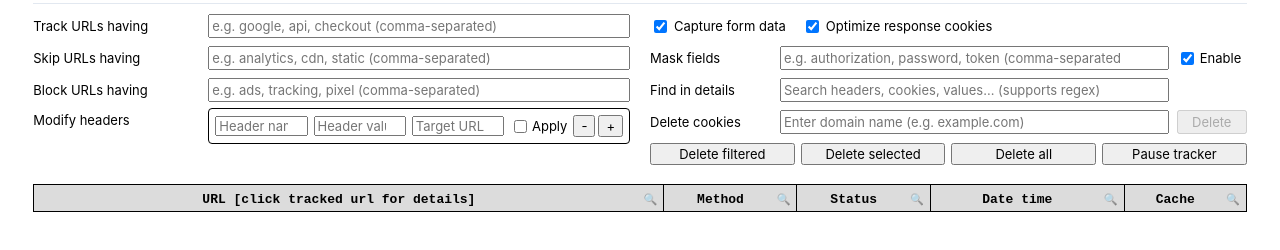
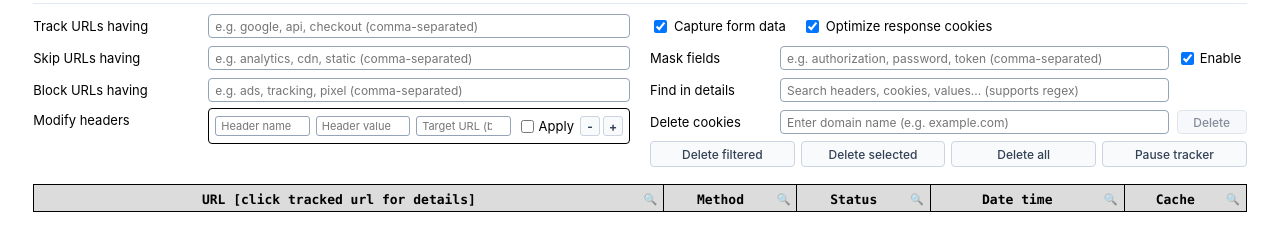
Before and after one commit to venukbh/http-tracker, a browser extension: page src/html/http-tracker.html in a window 1280 px wide. Shown: the part 54-304 px from the top of the page. Drawn offline with Linux system fonts and the light colour scheme.

Commit message:
style: normalize cross-browser typography, table row heights, inputs, and button controls

```diff
--- a/src/css/styles.css
+++ b/src/css/styles.css
@@ -70,7 +70,20 @@ label {
 .tracker_input_wrapper input {
   width: 100%;
   height: 24px;
-  padding-right: 26px;
+  padding: 2px 26px 2px 6px;
+  border: 1px solid #94a3b8;
+  border-radius: 4px;
+  background-color: #ffffff;
+  color: #0f172a;
+  outline: none;
+  font-size: 12px;
+  font-family: inherit;
+  box-sizing: border-box;
+}
+
+.tracker_input_wrapper input:focus {
+  border-color: #3b82f6;
+  box-shadow: 0 0 0 1px #3b82f6;
 }
 
 .tracker_input_wrapper input#track_urls_pattern,
@@ -176,7 +189,21 @@ label {
   width: 100%;
   min-width: 0;
   height: 20px;
-  padding-right: 18px;
+  padding: 1px 18px 1px 5px;
+  border: 1px solid #94a3b8;
+  border-radius: 3px;
+  font-size: 11px;
+  font-family: inherit;
+  background-color: #ffffff;
+  color: #0f172a;
+  outline: none;
+  box-sizing: border-box;
+}
+
+.add_header_name input:focus,
+.add_header_value input:focus,
+.add_header_url input:focus {
+  border-color: #3b82f6;
 }
 
 .single_header_container .input_trailing_icons {
@@ -208,6 +235,30 @@ label {
   align-items: center;
   gap: 3px;
   flex-shrink: 0;
+}
+
+.header_buttons_container button {
+  width: 20px;
+  height: 20px;
+  padding: 0;
+  display: inline-flex;
+  align-items: center;
+  justify-content: center;
+  font-size: 12px;
+  font-weight: bold;
+  border-radius: 3px;
+  border: 1px solid #cbd5e1;
+  background-color: #f8fafc;
+  color: #334155;
+  cursor: pointer;
+  box-sizing: border-box;
+  transition: all 0.15s ease;
+}
+
+.header_buttons_container button:hover {
+  background-color: #f1f5f9;
+  border-color: #94a3b8;
+  color: #0f172a;
 }
 
 .right_pane_top_row {
@@ -247,6 +298,28 @@ label {
   width: 100%;
   height: 24px;
   white-space: nowrap;
+  font-size: 12px;
+  font-weight: 500;
+  padding: 0 8px;
+  border-radius: 4px;
+  border: 1px solid #cbd5e1;
+  background-color: #f8fafc;
+  color: #334155;
+  cursor: pointer;
+  box-sizing: border-box;
+  transition: all 0.15s ease;
+}
+
+.right_pane_trailing_slot .web_event_button_delete_cookies:not(:disabled):hover {
+  background-color: #f1f5f9;
+  border-color: #94a3b8;
+  color: #0f172a;
+}
+
+.right_pane_trailing_slot .web_event_button_delete_cookies:disabled {
+  opacity: 0.6;
+  cursor: not-allowed;
+  background-color: #f1f5f9;
 }
 
 .action_buttons_row {
@@ -259,6 +332,27 @@ label {
 .action_buttons_row button {
   flex: 1;
   white-space: nowrap;
+  height: 26px;
+  padding: 2px 8px;
+  font-size: 12px;
+  font-weight: 500;
+  border-radius: 4px;
+  border: 1px solid #cbd5e1;
+  background-color: #f8fafc;
+  color: #334155;
+  cursor: pointer;
+  box-sizing: border-box;
+  transition: all 0.15s ease;
+}
+
+.action_buttons_row button:hover {
+  background-color: #f1f5f9;
+  border-color: #94a3b8;
+  color: #0f172a;
+}
+
+.action_buttons_row button:active {
+  background-color: #e2e8f0;
 }
 
 .web_event_list_blank:hover {
@@ -282,6 +376,9 @@ label {
   white-space: nowrap;
   text-overflow: ellipsis;
   overflow: hidden;
+  height: 20px;
+  line-height: 18px;
+  box-sizing: border-box;
 }
 
 .web_event_style_error {
@@ -311,7 +408,8 @@ label {
   overflow-y: auto;
   overflow-x: hidden;
   margin-bottom: 8px;
-  font-family: 'Courier New', Courier, monospace;
+  font-family: ui-monospace, SFMono-Regular, Menlo, Monaco, Consolas, "Liberation Mono", "Courier New", monospace;
+  font-size: 12px;
   outline: none;
 }
 
@@ -514,7 +612,8 @@ label {
 .web_event_details {
   width: 100%;
   border-collapse: collapse;
-  font-family: 'Courier New', Courier, monospace;
+  font-family: ui-monospace, SFMono-Regular, Menlo, Monaco, Consolas, "Liberation Mono", "Courier New", monospace;
+  font-size: 12px;
 }
 
 .web_event_detail_request_heading {
```
